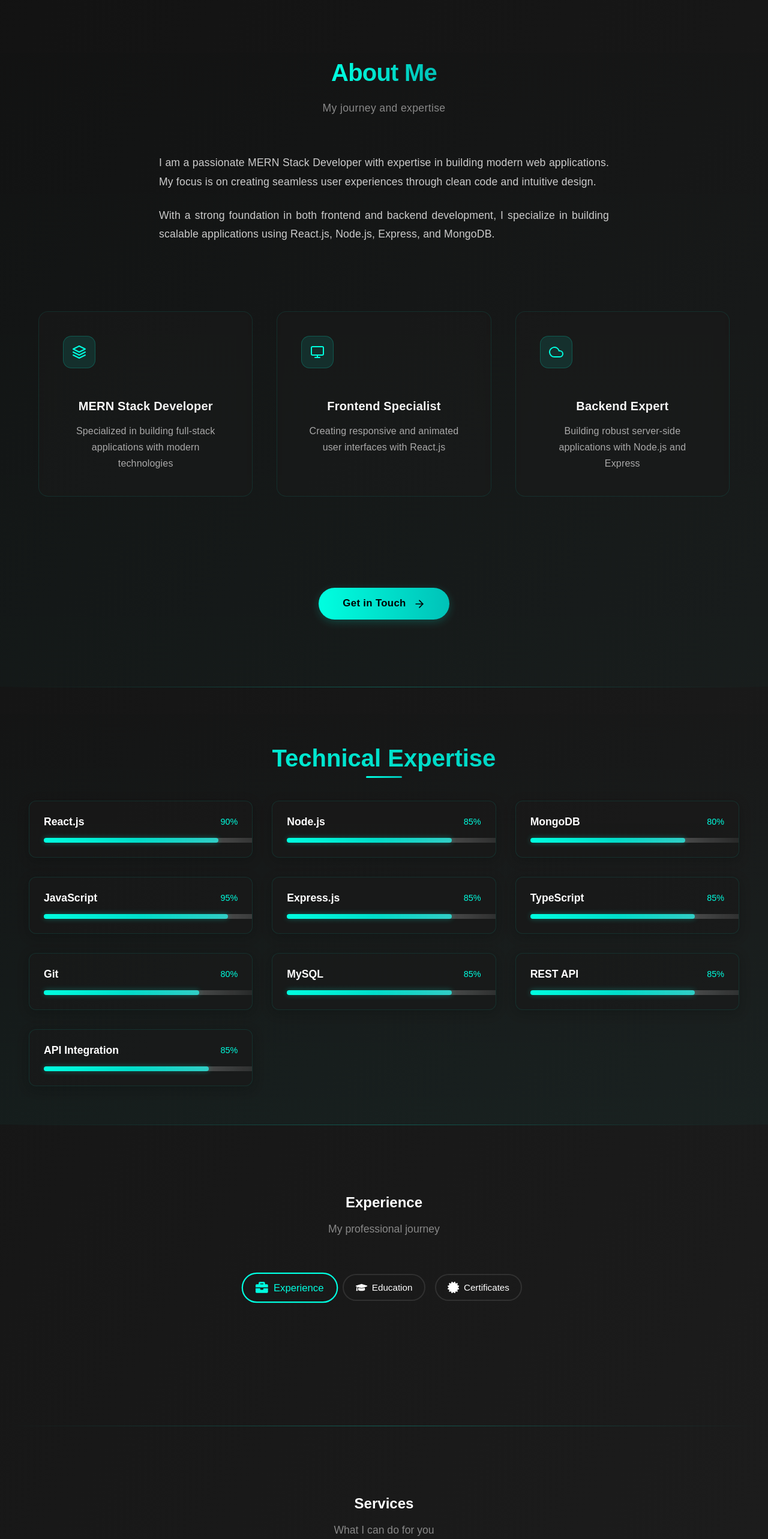
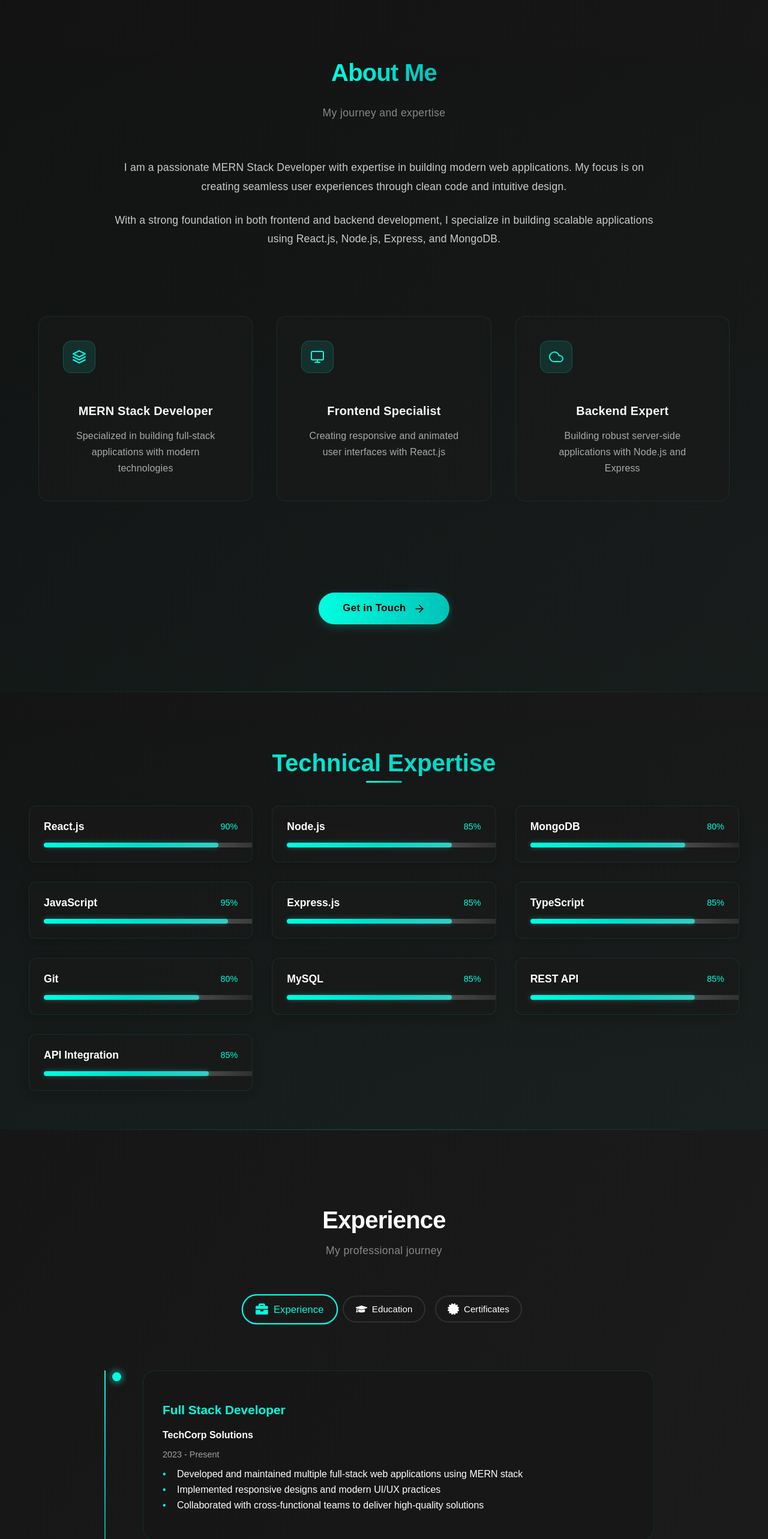
Before and after one commit to suliman-shah/my-portfolio, a React (Vite) app: page / in a window 1280 px wide. Shown: the part 894-3460 px from the top of the page at 60% size. Built offline with nearby package versions, Linux system fonts and the light colour scheme.

Commit message:
refactor: uncomment experience and certificate entries in Experience component

```diff
--- a/src/App.css
+++ b/src/App.css
@@ -42,6 +42,8 @@
   overflow: hidden;
   border: 1px solid rgba(0, 255, 224, 0.1);
   transition: all 0.3s ease;
+  text-align: center;
+  word-break: break-word;
 }
 
 .testimonial-card:hover {
@@ -63,6 +65,8 @@
   line-height: 1.6;
   margin-bottom: 2rem;
   font-style: italic;
+  word-break: break-word;
+  overflow-wrap: break-word;
 }
 
 .testimonial-author {
@@ -120,10 +124,28 @@
   .testimonials-grid {
     grid-template-columns: 1fr;
     gap: 1.5rem;
+    padding: 0 0.5rem;
   }
 
   .testimonial-card {
     padding: 1.5rem;
+  }
+
+  .testimonial-text {
+    font-size: 1rem;
+  }
+
+  .author-image {
+    width: 50px;
+    height: 50px;
+  }
+
+  .author-info h4 {
+    font-size: 1rem;
+  }
+
+  .author-info p {
+    font-size: 0.8rem;
   }
 }
 
@@ -217,6 +239,9 @@
   padding: 2rem;
   border: 1px solid rgba(0, 255, 224, 0.1);
   transition: all 0.3s ease;
+  text-align: left;
+  word-break: break-word;
+  overflow-wrap: break-word;
 }
 
 .timeline-content:hover {
@@ -357,6 +382,7 @@
   overflow: hidden;
   border: 1px solid rgba(0, 255, 224, 0.1);
   transition: all 0.3s ease;
+  word-break: break-word;
 }
 
 .service-card:hover {
@@ -381,12 +407,15 @@
   font-size: 1.5rem;
   margin-bottom: 1rem;
   color: #fff;
+  word-break: break-word;
 }
 
 .service-card p {
   color: #aaa;
   line-height: 1.6;
   margin-bottom: 1rem;
+  word-break: break-word;
+  overflow-wrap: break-word;
 }
 
 .service-bg {
@@ -412,6 +441,19 @@
   .services-grid {
     grid-template-columns: 1fr;
     gap: 1.5rem;
+    padding: 0 0.5rem;
+  }
+
+  .service-card {
+    padding: 1.5rem;
+  }
+
+  .service-card h3 {
+    font-size: 1.3rem;
+  }
+
+  .service-card p {
+    font-size: 0.95rem;
   }
 }
 
@@ -1114,10 +1156,10 @@ section::before {
 }
 
 .about-text {
-  text-align: left;
-  max-width: 750px;
+  text-align: center;
+  max-width: 900px;
   margin: 0 auto;
-  padding: 0 1rem;
+  padding: 0 2rem;
 }
 
 .about-text p {
@@ -1126,8 +1168,10 @@ section::before {
   color: #ccc;
   margin-bottom: 1.5rem;
   letter-spacing: 0.01em;
-  text-align: justify;
+  text-align: center;
   hyphens: auto;
+  word-break: break-word;
+  overflow-wrap: break-word;
 }
 
 .highlight-grid {
@@ -1274,15 +1318,34 @@ section::before {
 
   .about h2 {
     font-size: 2rem;
+    margin-bottom: 2rem;
+  }
+
+  .about-text {
+    padding: 0 1rem;
+    max-width: 100%;
+  }
+
+  .about-text p {
+    font-size: 1rem;
+    text-align: center;
+    line-height: 1.7;
+  }
+
+  .section-header {
+    padding: 0 0.5rem;
+  }
+
+  .section-header h2 {
+    font-size: 2rem;
+  }
+
+  .section-subtitle {
+    font-size: 1rem;
   }
 
   .highlight-grid {
     grid-template-columns: 1fr;
-  }
-
-  .about-text p {
-    font-size: 1rem;
-    line-height: 1.6;
   }
 }
 
@@ -1446,6 +1509,14 @@ section::before {
 .section-header {
   text-align: center;
   margin-bottom: 4rem;
+  padding: 0 1rem;
+}
+
+.section-header h2 {
+  font-size: 2.5rem;
+  margin-bottom: 1rem;
+  word-break: break-word;
+  letter-spacing: -0.02em;
 }
 
 .projects h2 {
@@ -1456,12 +1527,15 @@ section::before {
   background-clip: text;
   color: transparent;
   display: inline-block;
+  word-break: break-word;
 }
 
 .section-subtitle {
   color: #888;
   font-size: 1.1rem;
   font-weight: 400;
+  letter-spacing: 0.02em;
+  word-break: break-word;
 }
 
 .project-grid {
@@ -1549,6 +1623,9 @@ section::before {
   line-height: 1.6;
   margin-bottom: 2rem;
   flex-grow: 1;
+  text-align: left;
+  word-break: break-word;
+  overflow-wrap: break-word;
 }
 
 .project-links {
@@ -1615,11 +1692,24 @@ section::before {
 
   .project-grid {
     grid-template-columns: 1fr;
-    gap: 2rem;
+    gap: 1.5rem;
+    padding: 0 0.5rem;
   }
 
   .project-card {
     min-height: auto;
+  }
+
+  .project-content {
+    padding: 1.5rem;
+  }
+
+  .project-header h3 {
+    font-size: 1.2rem;
+  }
+
+  .project-description {
+    font-size: 0.95rem;
   }
 
   .project-links {
--- a/src/components/Experience.jsx
+++ b/src/components/Experience.jsx
@@ -7,26 +7,26 @@ const Experience = () => {
 
   const experiences = [
     // Commented out experience entries for now
-    // {
-    //   title: "Full Stack Developer",
-    //   company: "TechCorp Solutions",
-    //   duration: "2023 - Present",
-    //   description: [
-    //     "Developed and maintained multiple full-stack web applications using MERN stack",
-    //     "Implemented responsive designs and modern UI/UX practices",
-    //     "Collaborated with cross-functional teams to deliver high-quality solutions",
-    //   ],
-    // },
-    // {
-    //   title: "Frontend Developer",
-    //   company: "Web Innovators",
-    //   duration: "2022 - 2023",
-    //   description: [
-    //     "Built responsive and interactive web interfaces using React.js",
-    //     "Optimized application performance and loading times",
-    //     "Worked with REST APIs and state management solutions",
-    //   ],
-    // },
+    {
+      title: "Full Stack Developer",
+      company: "TechCorp Solutions",
+      duration: "2023 - Present",
+      description: [
+        "Developed and maintained multiple full-stack web applications using MERN stack",
+        "Implemented responsive designs and modern UI/UX practices",
+        "Collaborated with cross-functional teams to deliver high-quality solutions",
+      ],
+    },
+    {
+      title: "Frontend Developer",
+      company: "Web Innovators",
+      duration: "2022 - 2023",
+      description: [
+        "Built responsive and interactive web interfaces using React.js",
+        "Optimized application performance and loading times",
+        "Worked with REST APIs and state management solutions",
+      ],
+    },
   ];
 
   const education = [
@@ -43,31 +43,31 @@ const Experience = () => {
       degree: "FSc Pre-Engineering  ",
       institution: "Islamia Model College Timergara,  B.I.S.E Malakand ",
       duration: "2019 - 2021",
-      description: [" "],
+      description: ["Completed FSc Pre-Engineering with a grade of A-1."],
     },
   ];
 
   const certificates = [
-    // {
-    //   title: "Meta Frontend Developer Professional Certificate",
-    //   issuer: "Meta (formerly Facebook)",
-    //   date: "2023",
-    //   description: [
-    //     "Advanced React.js development",
-    //     "Modern frontend practices and patterns",
-    //     "Performance optimization techniques",
-    //   ],
-    // },
-    // {
-    //   title: "AWS Certified Developer - Associate",
-    //   issuer: "Amazon Web Services",
-    //   date: "2022",
-    //   description: [
-    //     "Cloud architecture and deployment",
-    //     "AWS services and best practices",
-    //     "Serverless application development",
-    //   ],
-    // },
+    {
+      title: "Meta Frontend Developer Professional Certificate",
+      issuer: "Meta (formerly Facebook)",
+      date: "2023",
+      description: [
+        "Advanced React.js development",
+        "Modern frontend practices and patterns",
+        "Performance optimization techniques",
+      ],
+    },
+    {
+      title: "AWS Certified Developer - Associate",
+      issuer: "Amazon Web Services",
+      date: "2022",
+      description: [
+        "Cloud architecture and deployment",
+        "AWS services and best practices",
+        "Serverless application development",
+      ],
+    },
   ];
 
   const tabVariants = {
```
